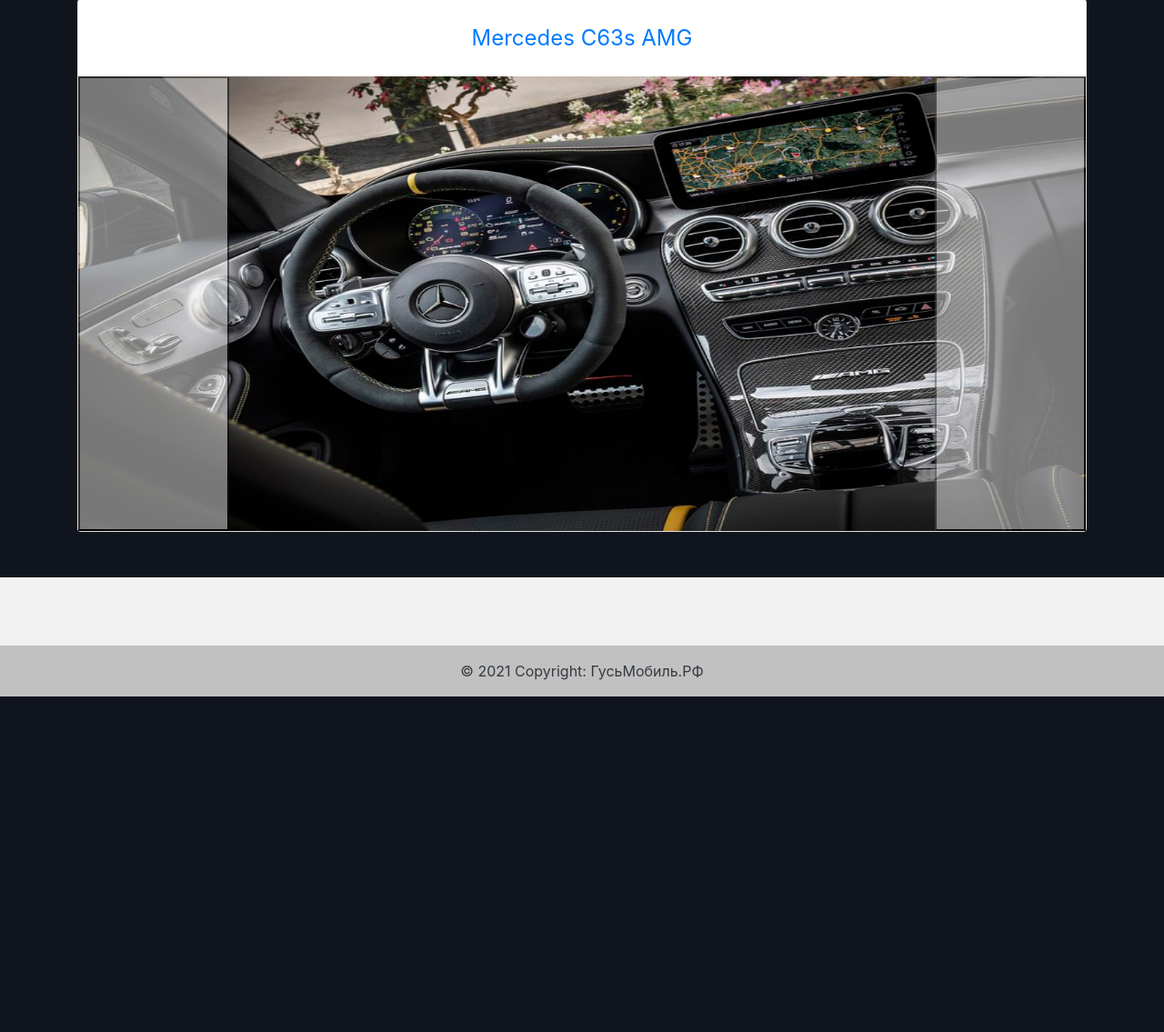
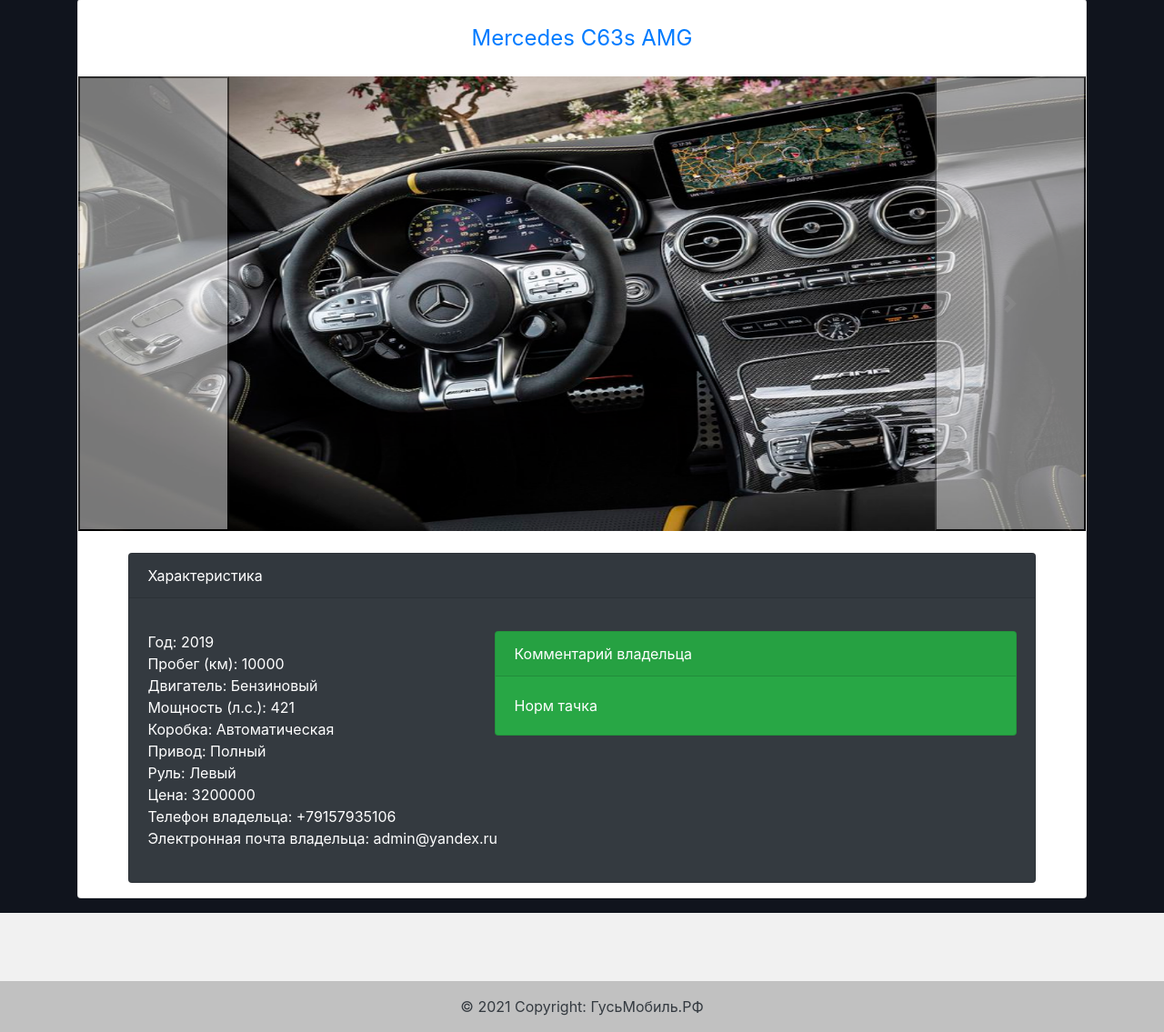
Before and after one commit to JimmyNeutron228/Gusmobil, a Flask app: page /add/1 in a window 1280 px wide. Shown: the part 95-1230 px from the top of the page at 91% size. Before the commit the page ends 861 px from the top, so only its background shows below. Run offline with Flask 2, Linux system fonts and the light colour scheme; data comes from the database, SQL or seed files in the repository; both versions use the stored data as it was after the commit.

Commit message:
Общая страничка товара

```diff
--- a/main.py
+++ b/main.py
@@ -66,8 +66,9 @@ def del_to_favorites(id, bool):
 def add(ad_id):
     session = db_session.create_session()
     add = session.query(Ads).filter(Ads.id == ad_id).first()
+    user = session.query(Users).filter(Users.id == add.user_id).first()
     count = len(os.listdir(add.images))
-    return render_template('add.html', count=count, add=add)
+    return render_template('add.html', count=count, add=add, user=user)
 
 
 @app.route('/logout')
--- a/templates/add.html
+++ b/templates/add.html
@@ -27,6 +27,29 @@
                 <span class="visually-hidden"></span>
             </button>
         </div>
-
+        <br>
+        <div class="card text-white bg-dark mb-3" style="width: 90%; align-self: center;">
+            <div class="card-header">Характеристика</div>
+            <div class="card-body">
+                <p class="card-text">
+                    <div class="card text-white bg-success mb-3" style="float: right; width: 60%;">
+                        <div class="card-header">Комментарий владельца</div>
+                        <div class="card-body">
+                            <p class="card-text">{{ add.about }}</p>
+                        </div>
+                    </div>
+                    <div>Год: {{ add.year }}</div>
+                    <div>Пробег (км): {{ add.mileage }}</div>
+                    <div>Двигатель: {{ add.engine }}</div>
+                    <div>Мощность (л.с.): {{ add.power }}</div>
+                    <div>Коробка: {{ add.transmission }}</div>
+                    <div>Привод: {{ add.drive_unit }}</div>
+                    <div>Руль: {{ add.steering_wheel }}</div>
+                    <div>Цена: {{ add.price }}</div>
+                    <div>Телефон владельца: {{ user.phone }}</div>
+                    <div>Электронная почта владельца: {{ user.email }}</div>
+                </p>
+            </div>
+        </div>
     </div>
 {% endblock %}
```
Also changed, not shown: db/gus_auto.db.
